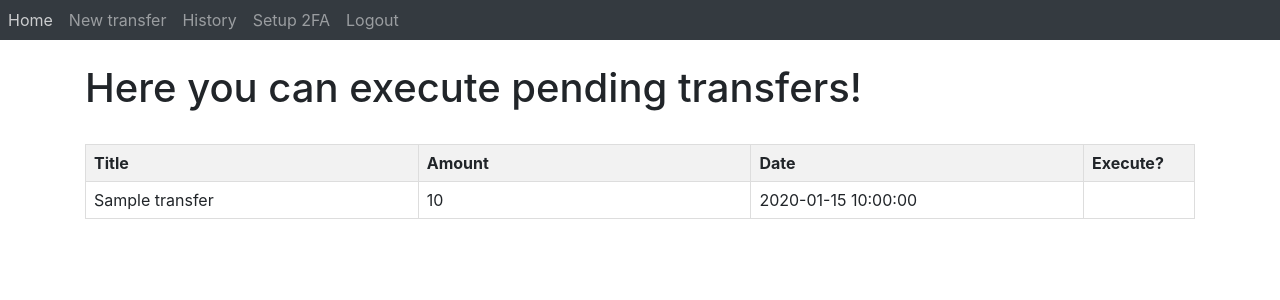
After one commit to magdalenasloninska/wdbk-playground, a Flask app: page /execute-transfers in a window 1280 px wide. The commit adds this page. Shown: the top 300 px of the page. Run offline with Flask 3, Linux system fonts and the light colour scheme; a user stored in the database is signed in; tables that the repository leaves empty hold one stand-in row (values such as "Sample post"); some libraries are stand-ins or nearby versions.

Commit message:
Introduction of a privileged user role

```diff
--- a/bank/website/auth.py
+++ b/bank/website/auth.py
@@ -146,6 +146,7 @@ def sign_up():
         username = request.form.get('username')
         password1 = request.form.get('password1')
         password2 = request.form.get('password2')
+        admin = request.form.get('admin') == 'on'
 
         user = User.query.filter_by(email=email).first()
 
@@ -158,7 +159,8 @@ def sign_up():
                     email=email,
                     username=username,
                     password=ph.hash(password1),
-                    secret_token = pyotp.random_base32())
+                    secret_token=pyotp.random_base32(),
+                    is_bank_admin=admin)
 
             db.session.add(new_user)
             db.session.commit()
--- a/bank/website/models.py
+++ b/bank/website/models.py
@@ -21,6 +21,7 @@ class User(db.Model, UserMixin):
     transfers = db.relationship('Transfer', primaryjoin='User.id == Transfer.sender', backref='user')
     is_2fa_enabled = db.Column(db.Boolean, default=False)
     secret_token = db.Column(db.String, unique=True)
+    is_bank_admin = db.Column(db.Boolean, default=False)
 
     def get_authentication_setup_uri(self):
         return pyotp.totp.TOTP(self.secret_token).provisioning_uri(
--- a/bank/website/templates/base.html
+++ b/bank/website/templates/base.html
@@ -51,6 +51,9 @@
             <a class="nav-item nav-link" id="home" href="/">Home</a>
             <a class="nav-item nav-link" id="new-transfer" href="/new-transfer">New transfer</a>
             <a class="nav-item nav-link" id="history" href="/history">History</a>
+            {% if user.is_bank_admin %}
+              <a class="nav-item nav-link" id="execute-transfers" href="/execute-transfers">Execute transfers</a>
+            {% endif %}
             <a class="nav-item nav-link" id="setup-2fa" href="/setup-2fa">Setup 2FA</a>
             <a class="nav-item nav-link" id="logout" href="/logout">Logout</a>
           {% else %}
--- /dev/null
+++ b/bank/website/templates/execute_transfers.html
@@ -0,0 +1,25 @@
+{% extends "base.html" %}
+
+{% block title %}Execute transfers{% endblock %}
+
+{% block content %}
+<br />
+<h1>Here you can execute pending transfers!</h1>
+<br />
+<table>
+  <tr>
+    <th>Title</th>
+    <th>Amount</th>
+    <th>Date</th>
+    <th>Execute?</th>
+  </tr>
+  {% for transfer in transfers %}
+  <tr>
+    <td>{{ transfer.title }}</td>
+    <td>{{ transfer.amount }}</td>
+    <td>{{ transfer.date }}</td>
+    <td></td>
+  </tr>
+  {% endfor %}
+</table>
+{% endblock %}
--- a/bank/website/templates/sign_up.html
+++ b/bank/website/templates/sign_up.html
@@ -49,6 +49,10 @@
       placeholder="Confirm password"
     />
   </div>
+  <div>
+    <input type="checkbox" id="admin" name="admin">
+    <label for="admin">Register as a privileged user</label>
+  </div>
   <br />
   <button type="submit" class="btn btn-primary">Submit</button>
 </form>
--- a/bank/website/views.py
+++ b/bank/website/views.py
@@ -80,6 +80,12 @@ def summary():
 def history():
     return render_template("history.html", user=current_user)
 
+@views.route('/execute-transfers', methods=['GET'])
+@login_required
+def execute_transfers():
+    transfers = Transfer.query.all()
+    return render_template("execute_transfers.html", user=current_user, transfers=transfers)
+
 @views.route('/setup-2fa')
 @login_required
 def setup_2fa():
```
Also changed, not shown: bank/notes.txt (+10 -0 lines), bank/requirements.txt (added, +29 -0 lines), bank/website/templates/home.html (+6 -1 lines). Lines whose indentation alone changed are shown as unchanged.
